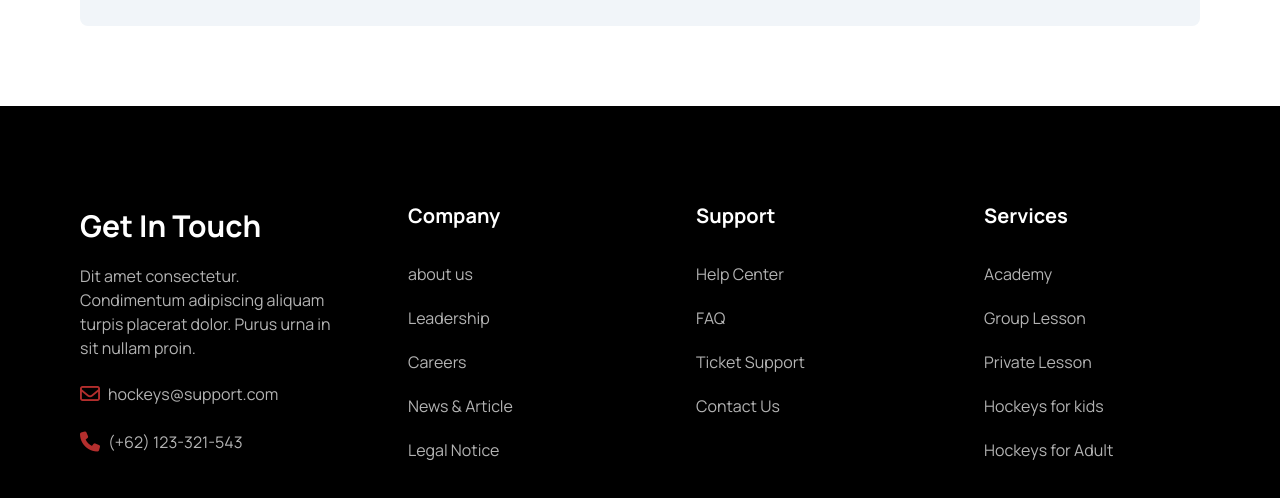
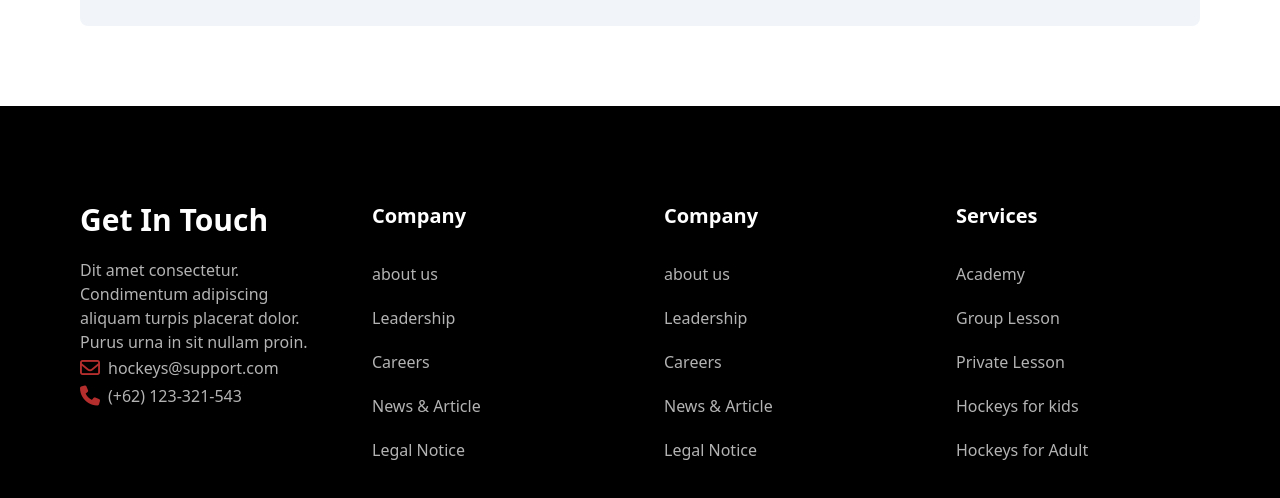
Before and after one commit to nipun-info/hockey-webs, a plain HTML site: page index.html in a window 1280 px wide. Shown: the part 5348-5846 px from the top of the page. Drawn offline with nearby package versions, Linux system fonts and the light colour scheme.

Commit message:
create again footer

```diff
--- a/index.html
+++ b/index.html
@@ -745,32 +745,30 @@
     <!-- ======== Main section End ======== -->
 
     <!-- ======== Footer section Start ======== -->
-
-    <footer class="font-manrope bg-black text-white">
-        <div class="container mx-auto lg:px-20 px-8 py-24 text-center lg:text-left">
-            <div class="grid gap-8 lg:grid-cols-4 grid-cols-1 space-x-10 lg:text-left ">
-
-
-                <div class="card space-y-5 flex  lg:items-start items-center justify-center col-span-2  lg:col-span-1 ">
-                    <h3 class="text-3xl font-bold">
+    <footer class="bg-black text-white py-4">
+        <div class="grid gap-12 lg:grid-cols-4 grid-cols-2   my-20 container mx-auto lg:px-20 px-8 ">
+            <div class="col-span-2 lg:col-span-1 text-center lg:text-left justify-center">
+                <div class="flex flex-col items-center text-center lg:items-start lg:text-left">
+                    <h3 class="text-3xl font-bold mb-5">
                         Get In Touch
                     </h3>
-                    <p class="text-base opacity-70">
+                    <p class="text-base opacity-70 w-1/2 lg:w-full">
                         Dit amet consectetur. Condimentum adipiscing aliquam turpis placerat dolor. Purus urna in sit
                         nullam proin.
                     </p>
                     <p class="text-base opacity-70 flex items-center gap-2">
                         <i class="fa-regular fa-envelope text-xl text-template"></i>
-                        hockeys@support.com
+
+                        <span>hockeys@support.com</span>
                     </p>
-                    <p class="text-base opacity-70 flex items-center gap-2">
+                    <p class="text-base opacity-70 flex  items-center gap-2 ">
                         <i class="fa-solid fa-phone text-xl text-template"></i>
-                        (+62) 123-321-543
+                        <span>(+62) 123-321-543</span>
                     </p>
                 </div>
+            </div>
 
-
-                <div class="space-y-5 col-span-1">
+            <div class="text-center lg:text-left">
                 <h4 class="text-xl font-semibold mb-8">
                     Company
                 </h4>
@@ -781,24 +779,22 @@
                     <a class="text-base opacity-70" href="#">News & Article</a>
                     <a class="text-base opacity-70" href="#">Legal Notice</a>
                 </div>
-
             </div>
 
-
-                <div class="space-y-5 col-span-1">
+            <div class="text-center lg:text-left">
                 <h4 class="text-xl font-semibold mb-8">
-                        Support
+                        Company
                     </h4>
                     <div class="flex flex-col space-y-5 text-base">
-                        <a class="text-base opacity-70" href="#">Help Center</a>
-                        <a class="text-base opacity-70" href="#">FAQ </a>
-                        <a class="text-base opacity-70" href="#">Ticket Support</a>
-                        <a class="text-base opacity-70" href="#">Contact Us</a>
+                        <a class="text-base opacity-70" href="#">about us</a>
+                        <a class="text-base opacity-70" href="#">Leadership </a>
+                        <a class="text-base opacity-70" href="#">Careers</a>
+                        <a class="text-base opacity-70" href="#">News & Article</a>
+                        <a class="text-base opacity-70" href="#">Legal Notice</a>
                     </div>
             </div>
 
-
-                <div class="space-y-5  col-span-2 lg:col-span-1 md:col-span-1 ">
+            <div class="col-span-2 lg:col-span-1 text-center lg:text-left">
                 <h4 class="text-xl font-semibold mb-8">
                     Services
                 </h4>
@@ -809,13 +805,9 @@
                     <a class="text-base opacity-70" href="#">Hockeys for kids</a>
                     <a class="text-base opacity-70" href="#">Hockeys for Adult</a>
                 </div>
-
-                </div>
-
             </div>
         </div>
     </footer>
-
     <!-- ======== Footer section End ======== -->
 </body>
 
```
Lines whose indentation alone changed are shown as unchanged.
